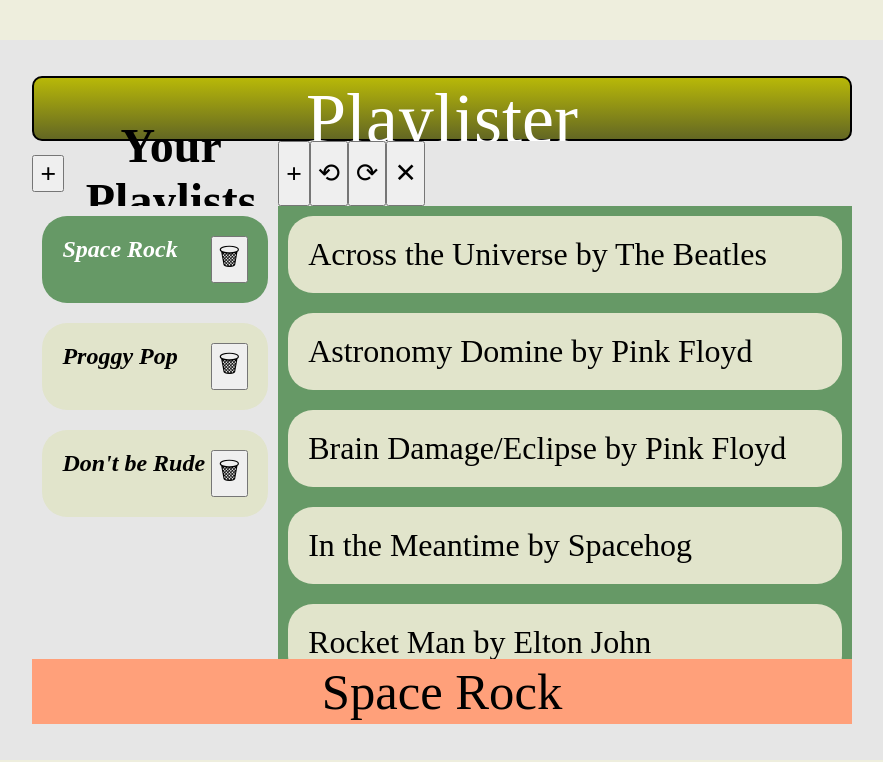
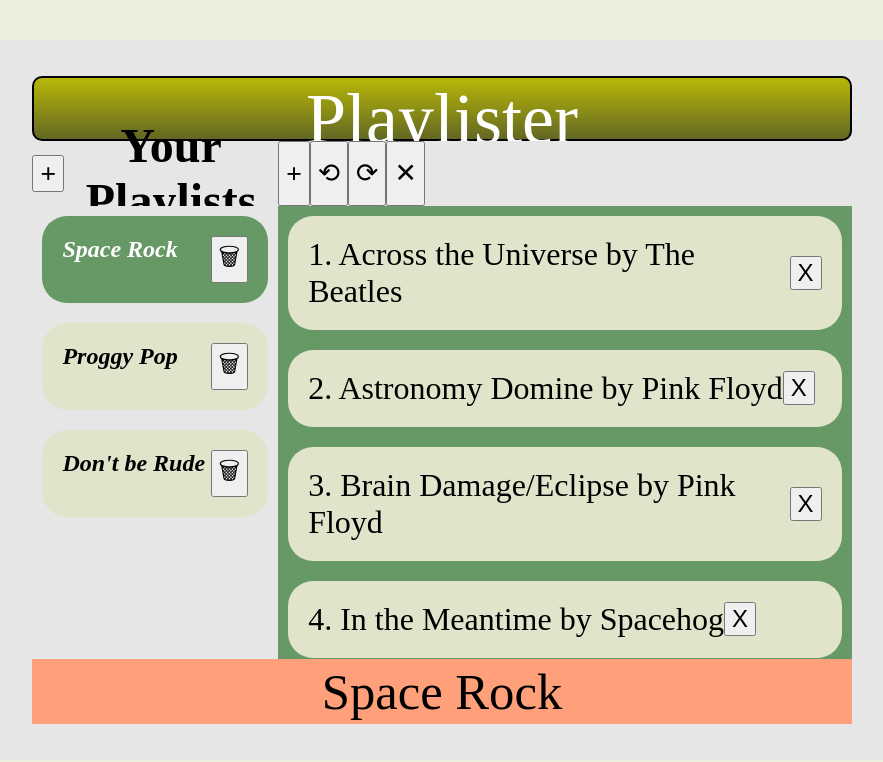
Before and after one commit to aakanojia/Playlister-HW2, a React (Create React App) app: page / in a window 1280 px wide. Both pictures are taken after a click on the element "Space Rock". Shown: the top 762 px of the page, without its empty margins (198-1081 px from the left). Built offline with nearby package versions, Linux system fonts and the light colour scheme.

Commit message:
Added remove song button and numbered songs

```diff
--- a/src/App.css
+++ b/src/App.css
@@ -133,6 +133,11 @@ body {
 .list-card-button {
   float:right;
   font-size:18pt;
+}
+
+.song-card-button {
+  float:right;
+  font-size:18pt
 }
 
 .playlister-button, .playlister-button-disabled {
--- a/src/components/SongCard.js
+++ b/src/components/SongCard.js
@@ -77,7 +77,12 @@ export default class SongCard extends React.Component {
                 onDrop={this.handleDrop}
                 draggable="true"
             >
-                {song.title} by {song.artist}
+                {num}. {song.title} by {song.artist}
+
+                <input
+                        type="button"
+                        className="song-card-button"
+                        value={"X"} />
             </div>
         )
     }
```
